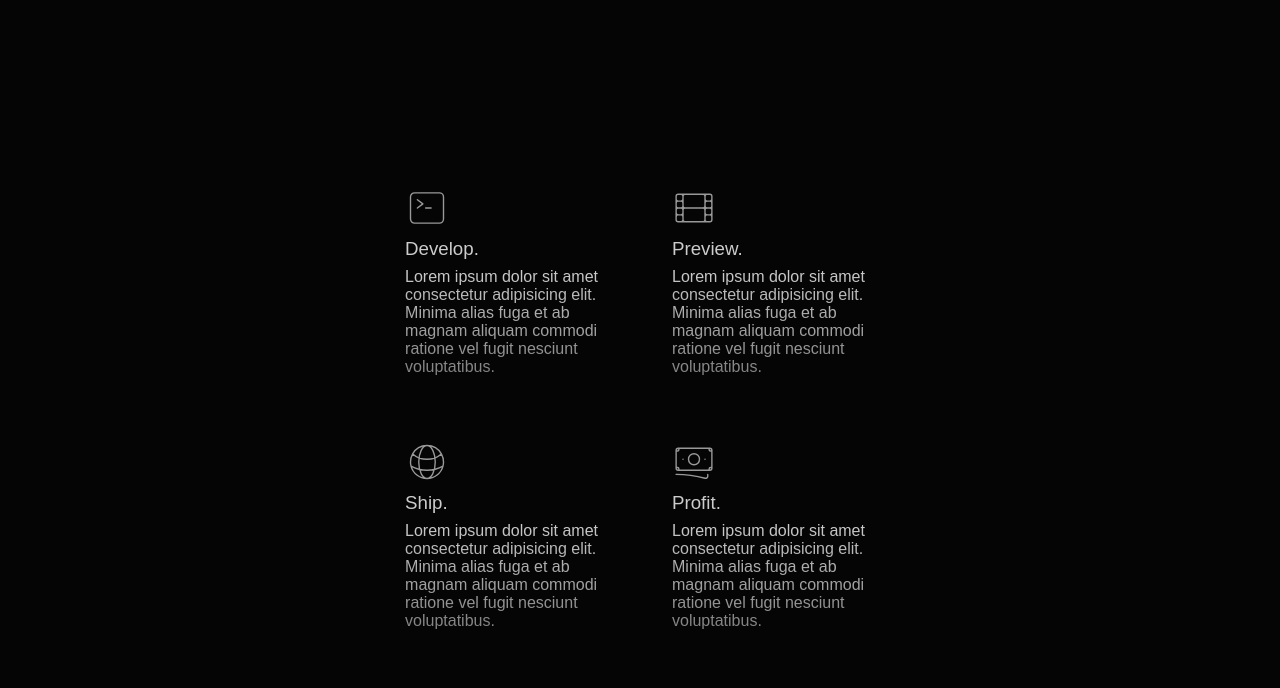
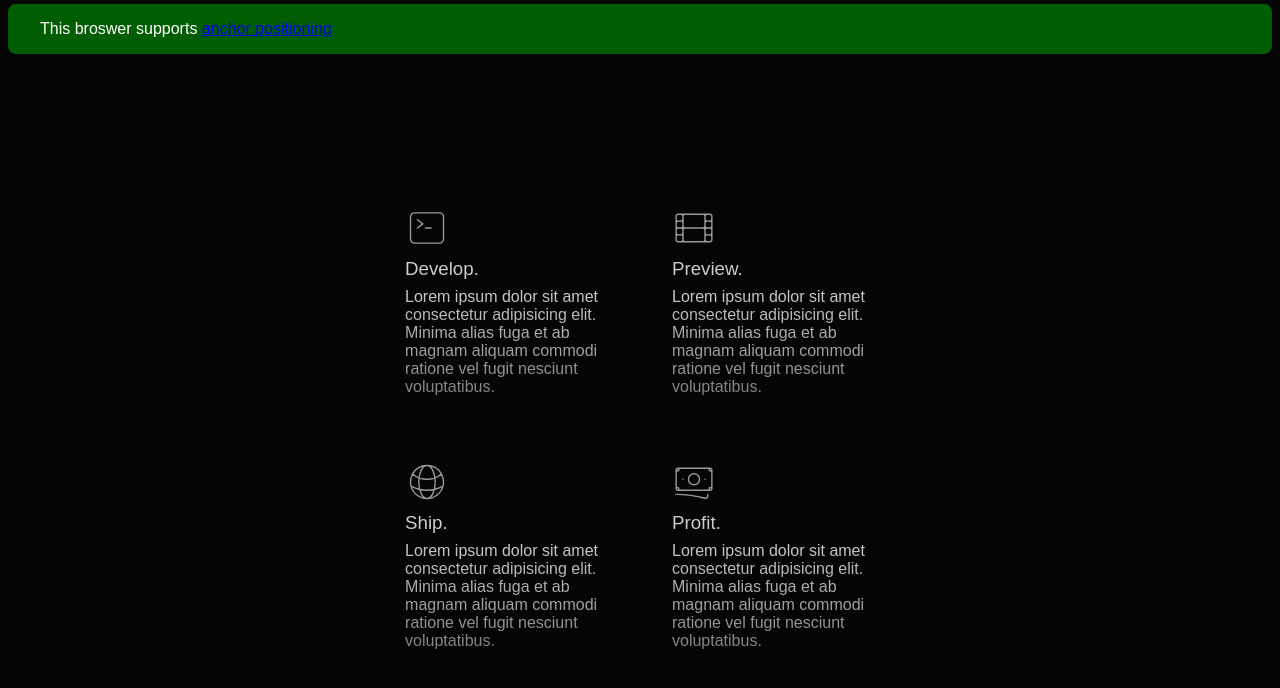
Before and after one commit to trinhvanminh/anchor-positioning-hover-cards, a plain HTML site: page index.html in a window 1280 px wide. Drawn offline with Linux system fonts and the light colour scheme; a web font is replaced by a local one.

Commit message:
add broswer support

```diff
--- a/index.html
+++ b/index.html
@@ -7,6 +7,8 @@
     <link rel="stylesheet" href="style.css" />
   </head>
   <body>
+    <div id="browser"></div>
+    <div class="container">
       <main>
         <ul>
           <li>
@@ -29,8 +31,8 @@
               <h3>Develop.</h3>
               <p>
                 Lorem ipsum dolor sit amet consectetur adipisicing elit. Minima
-              alias fuga et ab magnam aliquam commodi ratione vel fugit nesciunt
-              voluptatibus.
+                alias fuga et ab magnam aliquam commodi ratione vel fugit
+                nesciunt voluptatibus.
               </p>
             </article>
           </li>
@@ -54,8 +56,8 @@
               <h3>Preview.</h3>
               <p>
                 Lorem ipsum dolor sit amet consectetur adipisicing elit. Minima
-              alias fuga et ab magnam aliquam commodi ratione vel fugit nesciunt
-              voluptatibus.
+                alias fuga et ab magnam aliquam commodi ratione vel fugit
+                nesciunt voluptatibus.
               </p>
             </article>
           </li>
@@ -79,8 +81,8 @@
               <h3>Ship.</h3>
               <p>
                 Lorem ipsum dolor sit amet consectetur adipisicing elit. Minima
-              alias fuga et ab magnam aliquam commodi ratione vel fugit nesciunt
-              voluptatibus.
+                alias fuga et ab magnam aliquam commodi ratione vel fugit
+                nesciunt voluptatibus.
               </p>
             </article>
           </li>
@@ -104,13 +106,14 @@
               <h3>Profit.</h3>
               <p>
                 Lorem ipsum dolor sit amet consectetur adipisicing elit. Minima
-              alias fuga et ab magnam aliquam commodi ratione vel fugit nesciunt
-              voluptatibus.
+                alias fuga et ab magnam aliquam commodi ratione vel fugit
+                nesciunt voluptatibus.
               </p>
             </article>
           </li>
         </ul>
       </main>
+    </div>
     <script src="./index.js"></script>
   </body>
 </html>
--- a/index.js
+++ b/index.js
@@ -1,5 +1,17 @@
 console.clear();
-if (!CSS.supports("anchor-name: --anchor")) {
+const isAnchorSupport = CSS.supports("anchor-name: --anchor");
+
+const support =
+  '<div class="callout info"><p>This broswer supports <a href="https://developer.chrome.com/blog/anchor-positioning-api">anchor positioning</a></p></div>';
+
+const notSupport =
+  '<div class="callout warning"><p>This broswer doesn\'t support <a href="https://developer.chrome.com/blog/anchor-positioning-api">anchor positioning</a></p></div>';
+
+const broswerElm = document.getElementById("browser");
+
+broswerElm.innerHTML = isAnchorSupport ? support : notSupport;
+
+if (!isAnchorSupport) {
   /**
    * Run an event listener on the list.
    * Set the bounding properties based on closest element
--- a/style.css
+++ b/style.css
@@ -5,15 +5,47 @@
 
 * {
   box-sizing: border-box;
+  margin: 0;
+  padding: 0;
 }
 
 :root {
   --bg: hsl(0 0% 2%);
 }
 
+#browser {
+  padding: 4px 8px;
+}
+
+.callout {
+  color: white;
+  padding: 16px 32px;
+  border-radius: 8px;
+  border-color: rgba(48, 55, 65, 0.5);
+}
+
+.callout.info {
+  background-color: rgba(0, 128, 0, 0.722);
+}
+
+.callout.warning {
+  background-color: hsla(36, 100%, 34%, 0.38);
+}
+
+a:visited {
+  color: currentColor;
+}
+
+.container {
+  height: calc(100vh - 60px);
+  display: flex;
+}
+
+/* ======================= */
+
 body {
-  display: grid;
-  place-items: center;
+  font-family: "Geist", arial;
+  font-weight: 100;
   min-height: 100vh;
   background: var(--bg);
 }
@@ -21,11 +53,7 @@ body {
 main {
   width: 60ch;
   max-width: 100%;
-}
-
-body {
-  font-family: "Geist", arial;
-  font-weight: 100;
+  margin: auto;
 }
 
 ul {
```
Lines whose indentation alone changed are shown as unchanged.
